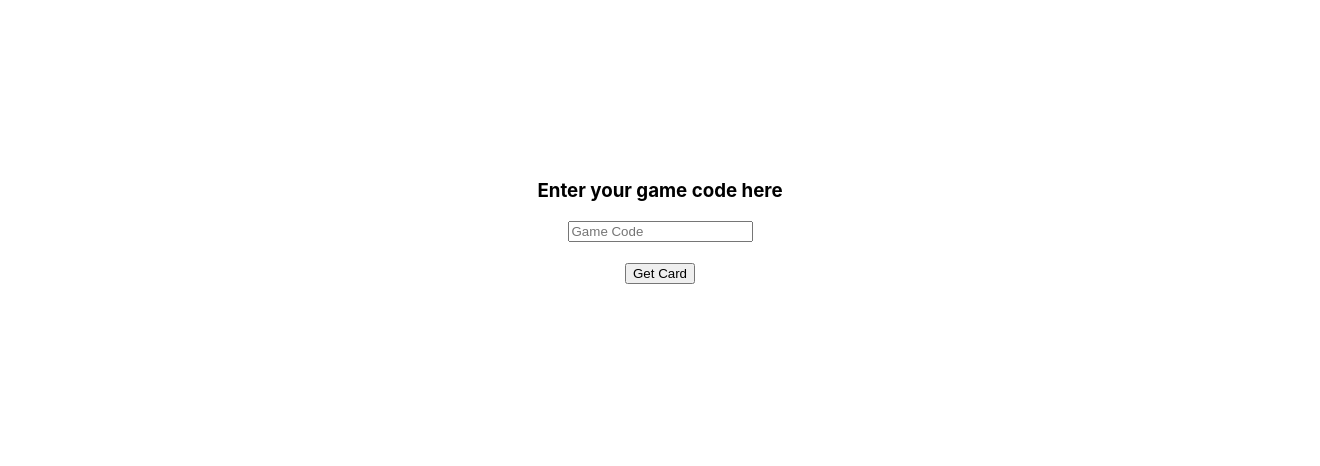
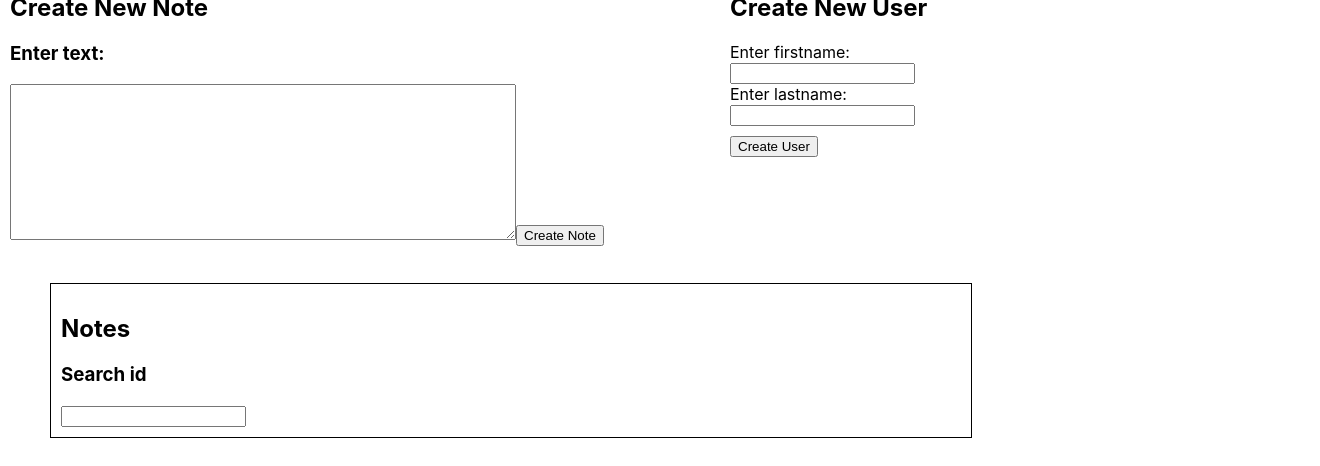
Before and after one commit to LeFruitCake/React-Projects, a React (Create React App) app: page / in a window 1280 px wide. Shown: the top 466 px of the page, 1320 px wide, since content can reach past the window. Built offline with nearby package versions, Linux system fonts and the light colour scheme.

Commit message:
notemanager

```diff
--- a/package.json
+++ b/package.json
@@ -9,6 +9,7 @@
     "@testing-library/jest-dom": "^5.17.0",
     "@testing-library/react": "^13.4.0",
     "@testing-library/user-event": "^13.5.0",
+    "axios": "^1.5.1",
     "react": "^18.2.0",
     "react-dom": "^18.2.0",
     "react-scripts": "5.0.1",
--- a/src/App.css
+++ b/src/App.css
@@ -1,52 +1,47 @@
 .container{
-    width: 1000px;
-    height: 600px;
-    /* border: solid 1px black; */
-    /* background-color: darkslateblue; */
-    padding: 10rem;
-    justify-content: center;
+    width: 100%;
 }
 
-.ui-container{
-    text-align: center;
+.sub-container{
+    margin: 0 auto;
+    display: inline-flex;
 }
 
-.bingo-grid{
-    border: solid 1px black;
-    height: 460px;
-    width: 500px;
-    padding: 1rem;
-    align-items: center;
-    margin: 0 auto;
+.Createnote{
+    /* border: solid 1px black; */
+    height: 300px;
+    width: 600px;
+    padding: 10px;
+    margin-top: -100px;
 }
 
-.bingo-box{
-    margin-left: 5px;
-    border: solid 1px black;
-    width: 90px;
-    height: 80px;
-    display: inline-block;
-    text-align: center;
-    align-items: center;
-    font-size: 50px;
+.Createuser{
+    height: 300px;
+    width:200px;
+    padding: 10px;
+    margin-top: -100px;
+    margin-left: 100px;
+
 }
 
-.bingo{
-    font-size: 50px;
-    margin-left: 5px;
+.Notes{
+    border: solid 1px black;
+    height: fit-content;
+    width: 900px;
+    padding: 10px;
+    margin-left: 50px;
 }
 
-h1{
-    margin-left: 400px;
-}
-a{
-    margin-left:330px;
+textarea{
+    width: 500px;
+    height: 150px;
 }
 
-.btn-changecode{
-    margin-left: 400px;
+button{
+    margin-top: 10px;
 }
 
-.second-container{
-    margin: 0 auto;
+#task:hover{
+    border: solid 1px black;
+    cursor: pointer;
 }
--- a/src/App.js
+++ b/src/App.js
@@ -1,98 +1,114 @@
+import axios from "axios";
+import { useState } from "react";
 import './App.css'
-import { useState } from 'react'
-import axios from 'axios';
 
 
 export default function App(){
-    const [gamecode,setGameCode] = useState("");
-    const [flag,setFlag] = useState(false);
-    const [gamecard,setGameCard] = useState();
-    const [token,setToken] = useState();
 
-    const getCard =()=>{
-        axios.post(`http://www.hyeumine.com/getcard.php?bcode=${gamecode}`).then(response=>{
+    const [firstname,setFirstname] = useState();
+    const [lastname,setLastname] = useState();
+    const [uid,setUID] = useState();
+    const [note,setNote] = useState();
+    const [notes,setNotes] = useState([]);
+    const RegisterUser = () =>{
+    axios.post(`http://hyeumine.com/newuser.php`, {
+        firstname: firstname,
+        lastname: lastname,
+        }, {
+        headers: {
+            'Content-Type': 'application/x-www-form-urlencoded'
+        }
+    }).then(response=>{
         if(!(response.status===200 && response.statusText==="OK")){
-                setFlag(false)
-
+            console.log("Error post request")
         }else if(response.data !== 0){
-                console.log("gone here")
-                setFlag(true);
-                setGameCard(response.data.card)
-                setToken(response.data.playcard_token)
+            setUID(response.data.id)
+            console.log(response.data)
         }else{
             alert("Game code not found")
         }
-
-
     })
     .catch(error => {
         console.error("Problem with get operation",error)
     });
 }
 
-    const checkWin = ()=>{
-        axios.get(`http://www.hyeumine.com/checkwin.php?playcard_token=${token}`).then(response=>{
-            if(response.data === 1){
-                alert("Congrats you win");
+    const createNote = ()=>{
+        console.log(uid)
+        console.log(note)
+        axios.post(`http://hyeumine.com/newnote.php`, {
+            id: uid,
+            note: note,
+            }, {
+            headers: {
+                'Content-Type': 'application/x-www-form-urlencoded'
+            }
+        }).then(response=>{
+            if(!(response.status===200 && response.statusText==="OK")){
+                console.log("Error post request")
             }else{
-                alert("Not yet")
+                axios.get('http://hyeumine.com/mynotes.php', {
+                    params: {
+                        id: uid
                     }
                 })
+                .then(response => {
+                    console.log(response.data);
+                    setNotes(response.data.notes);
+                    console.log(notes)
+                })
+                .catch(error => {
+                    console.error("Error in GET request:", error);
+                });
             }
+        })
+        .catch(error => {
+            console.error("Problem with get operation",error)
+        });
+    }
+    return(
 
-
-
-    return(
         <>
-            {!flag?
           <div className="container">
-                <div className="ui-container">
-
-                    <h3>Enter your game code here</h3>
-
-                    <input type='text' name='gamecard' onChange={(e)=>{setGameCode(e.target.value)}} placeholder='Game Code'></input>
-                    <br></br>
-                    <br/>
-                    <button onClick={getCard}>Get Card</button>
+            <div className="sub-container">
+              <div className="Createnote">
+                  <h2>Create New Note</h2>
+                  <h3>Enter text:</h3>
+                  <textarea onChange={(e)=>setNote(e.target.value)}></textarea>
+                  <button onClick={createNote}>Create Note</button>
               </div>
-            </div>:<>
-                <div className='second-container'>
-                    <h1>Game Code: {gamecode}</h1>
-                    <button className='btn-changecode' onClick={()=>{setFlag(false)}}>Change Code</button>
-                    <a href={`http://www.hyeumine.com/bingodashboard.php?bcode=${gamecode}`} target='_blank'>Open Dashboard</a>
-                    <div className='bingo-grid'>
-                        <div className='bingo'>BINGO</div>
-                        <div id='B1' className='bingo-box'>{gamecard.B[0]}</div>
-                        <div id='I1' className='bingo-box'>{gamecard.I[0]}</div>
-                        <div id='N1' className='bingo-box'>{gamecard.N[0]}</div>
-                        <div id='G1' className='bingo-box'>{gamecard.G[0]}</div>
-                        <div id='O1' className='bingo-box'>{gamecard.O[0]}</div>
-                        <div id='B2' className='bingo-box'>{gamecard.B[1]}</div>
-                        <div id='I2' className='bingo-box'>{gamecard.I[1]}</div>
-                        <div id='N2' className='bingo-box'>{gamecard.N[1]}</div>
-                        <div id='G2' className='bingo-box'>{gamecard.G[1]}</div>
-                        <div id='O2' className='bingo-box'>{gamecard.O[1]}</div>
-                        <div id='B3' className='bingo-box'>{gamecard.B[2]}</div>
-                        <div id='I3' className='bingo-box'>{gamecard.I[2]}</div>
-                        <div id='N3' className='bingo-box'>{gamecard.N[2]}</div>
-                        <div id='G3' className='bingo-box'>{gamecard.G[2]}</div>
-                        <div id='O3' className='bingo-box'>{gamecard.O[2]}</div>
-                        <div id='B4' className='bingo-box'>{gamecard.B[3]}</div>
-                        <div id='I4' className='bingo-box'>{gamecard.I[3]}</div>
-                        <div id='N4' className='bingo-box'>{gamecard.N[3]}</div>
-                        <div id='G4' className='bingo-box'>{gamecard.G[3]}</div>
-                        <div id='O4' className='bingo-box'>{gamecard.O[3]}</div>
-                        <div id='B5' className='bingo-box'>{gamecard.B[4]}</div>
-                        <div id='I5' className='bingo-box'>{gamecard.I[4]}</div>
-                        <div id='N5' className='bingo-box'>{gamecard.N[4]}</div>
-                        <div id='G5' className='bingo-box'>{gamecard.G[4]}</div>
-                        <div id='O5' className='bingo-box'>{gamecard.O[4]}</div>
+              <div className="Createuser">
+                  <h2>Create New User</h2>
+                  <label>Enter firstname:</label>
+                  <input type='text' name='firstname' onChange={(e)=>setFirstname(e.target.value)}></input><br/>
+                  <label>Enter lastname:</label>
+                  <input type='text' name='lastname' onChange={(e)=>setLastname(e.target.value)}></input>
+                  <button onClick={RegisterUser}>Create User</button>
               </div>
 
-                    <button className='btn-changecode' onClick={checkWin}>Check Win</button>
-                    <button style={{marginLeft:'380px'}} onClick={getCard}>New Card</button>
           </div>
-            </>}
+          <div className="Notes">
+              <h2>Notes</h2>
+              <div>
+                  {uid}
+              </div>
+              <h3>Search id</h3>
+              <input type='text'></input>
+              <div className="task">
+              {Array.isArray(notes) ? (
+                  notes.map((note, index) => (
+                      <div  key={index}>
+                      <h3>{note[0]}</h3>
+                      <h4>{note[1]}</h4>
+                      </div>
+                  ))
+                  ) : (
+                  <p>No notes available.</p>
+                  )}
+              </div>
+            </div>
+          </div>
         </>
+
     )
 }
```
Also changed, not shown: 1 other file (tests, documents, lock files or other folders). Lines whose indentation alone changed are shown as unchanged.
